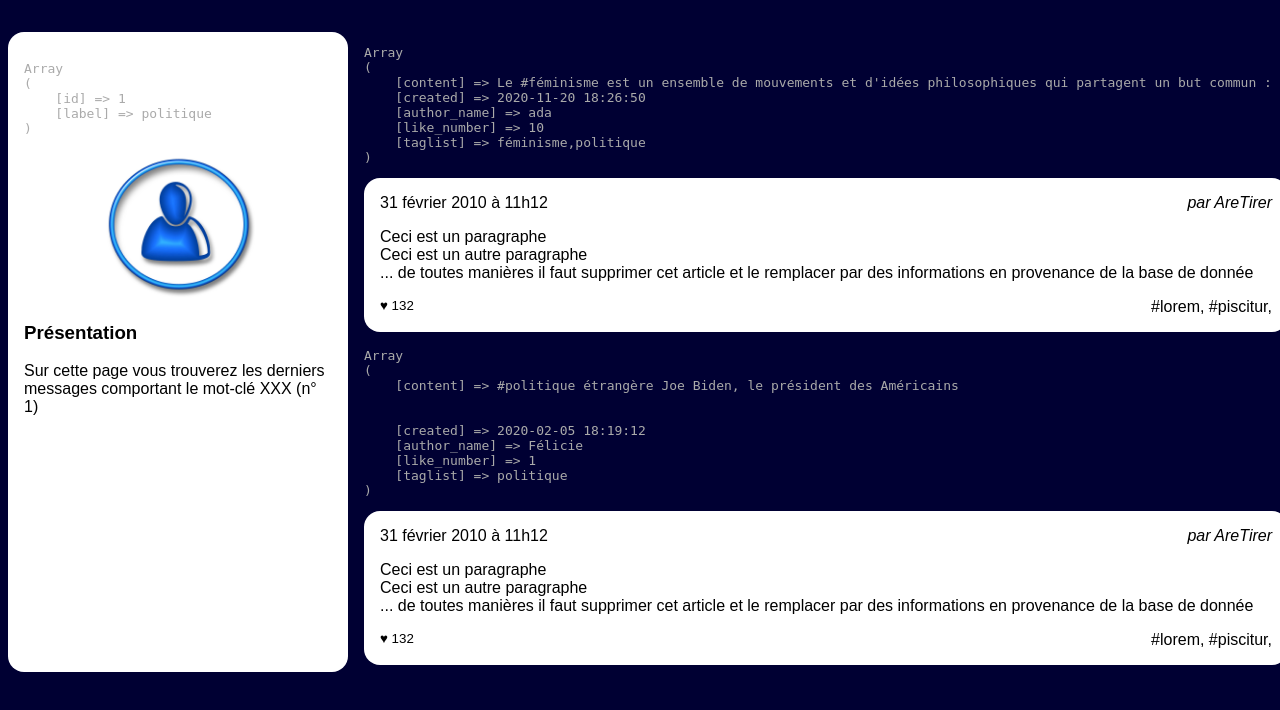
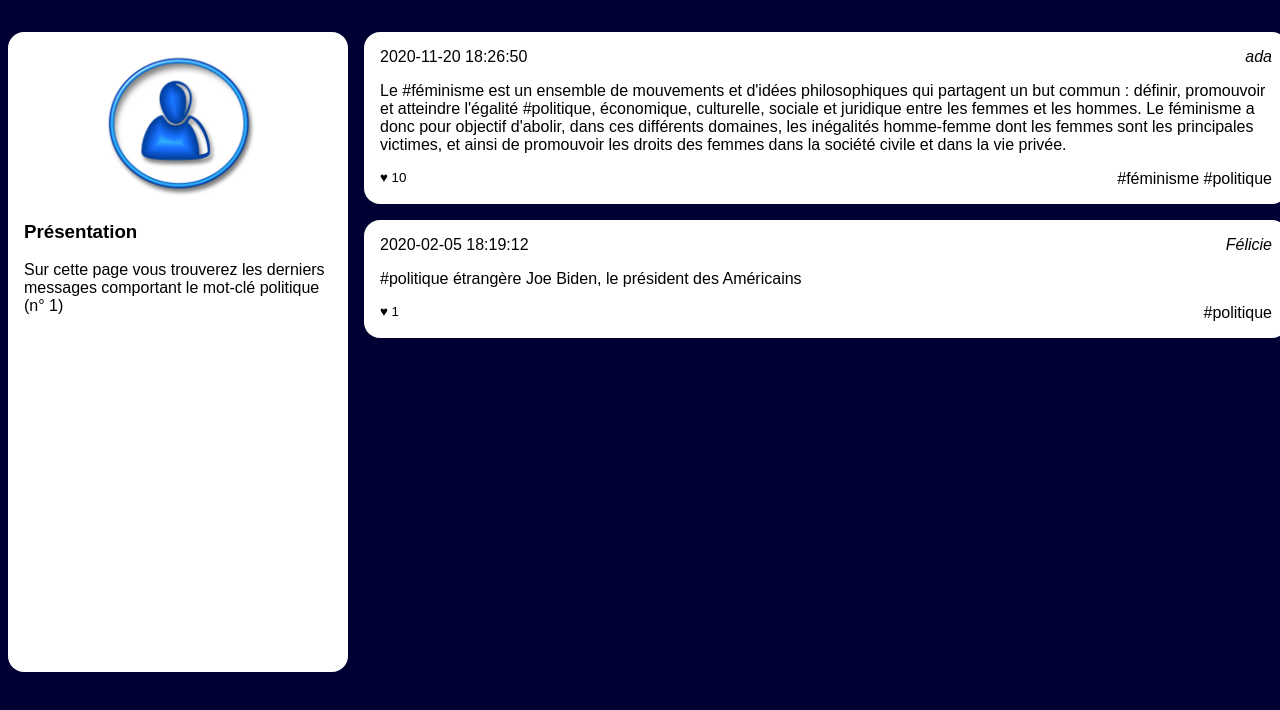
Before and after one commit to farah-9/projet-collectif---reseau-social-php-team_agathe_edward_francois, a PHP site: page /tags.php?tag_id=1 in a window 1280 px wide. Shown: the part 90-800 px from the top of the page. Run offline with PHP 8.4, Linux system fonts and the light colour scheme; data comes from the database, SQL or seed files in the repository.

Commit message:
résolution exo tags

```diff
--- a/Niveau1/tags.php
+++ b/Niveau1/tags.php
@@ -52,13 +52,13 @@
                 $lesInformations = $mysqli->query($laQuestionEnSql);
                 $tag = $lesInformations->fetch_assoc();
                 //@todo: afficher le résultat de la ligne ci dessous, remplacer XXX par le label et effacer la ligne ci-dessous
-                echo "<pre>" . print_r($tag, 1) . "</pre>";
+                // echo "<pre>" . print_r($tag, 1) . "</pre>";
                 ?>
                 <img src="user.jpg" alt="Portrait de l'utilisatrice"/>
                 <section>
                     <h3>Présentation</h3>
                     <p>Sur cette page vous trouverez les derniers messages comportant
-                        le mot-clé XXX
+                        le mot-clé <?php echo($tag['label'])?>
                         (n° <?php echo $tagId ?>)
                     </p>
 
@@ -97,24 +97,22 @@
                 while ($post = $lesInformations->fetch_assoc())
                 {
 
-                    echo "<pre>" . print_r($post, 1) . "</pre>";
+                    // echo "<pre>" . print_r($post, 1) . "</pre>";
                     ?>
                     <article>
                         <h3>
-                            <time datetime='2020-02-01 11:12:13' >31 février 2010 à 11h12</time>
+                            <time datetime='2020-02-01 11:12:13' ><?php echo($post['created'])?></time>
                         </h3>
-                        <address>par AreTirer</address>
+                        <address><?php echo($post['author_name'])?></address>
                         <div>
-                            <p>Ceci est un paragraphe</p>
-                            <p>Ceci est un autre paragraphe</p>
-                            <p>... de toutes manières il faut supprimer cet
-                                article et le remplacer par des informations en
-                                provenance de la base de donnée</p>
+                            <p><?php echo($post['content'])?></p>
                         </div>
                         <footer>
-                            <small>♥ 132</small>
-                            <a href="">#lorem</a>,
-                            <a href="">#piscitur</a>,
+                            <small>♥ <?php echo($post['like_number'])?></small>
+                            <?php $taglist = explode(",", $post['taglist']);
+                            foreach ($taglist as $tag){?>
+                            <a href="">#<?php echo($tag)?></a>
+                            <?php } ?>
                         </footer>
                     </article>
                 <?php } ?>
```
